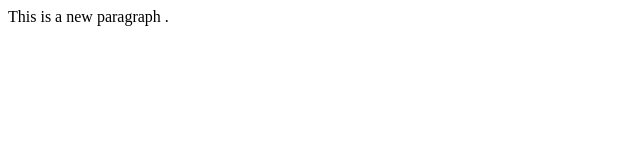
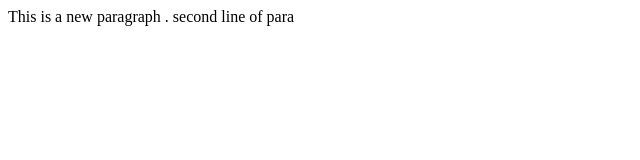
Before and after one commit to Abhidazz/localrepo, a plain HTML site: page LocalRepo/index.html in a window 1280 px wide. Shown: the whole page, without its empty margins (0-640 px from the left). Drawn offline with Linux system fonts and the light colour scheme.

Commit message:
this is feature1 change

```diff
--- a/LocalRepo/index.html
+++ b/LocalRepo/index.html
@@ -1,3 +1,4 @@
 <p>
     This is a new paragraph .
+    second line of para
 </p>
```
